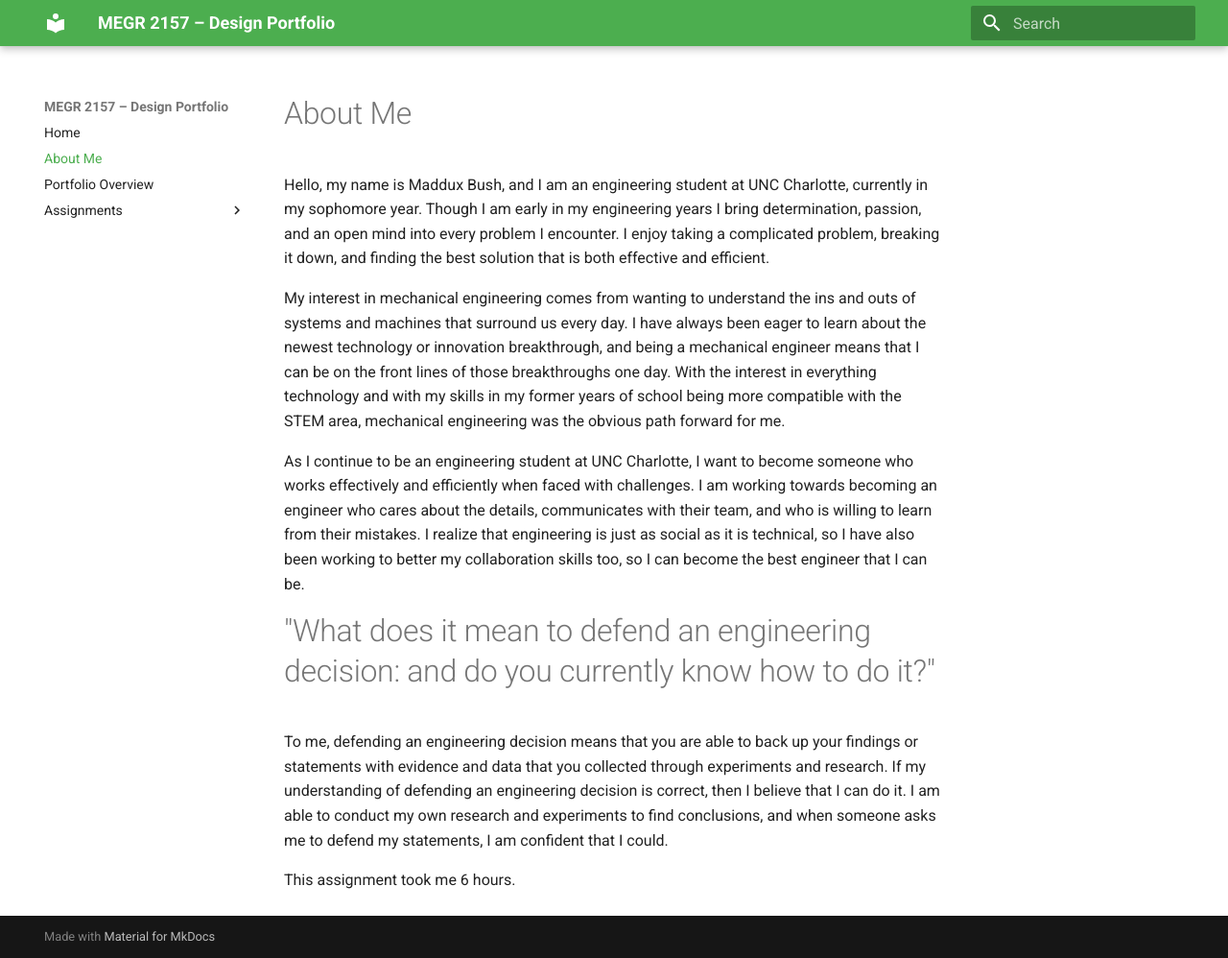
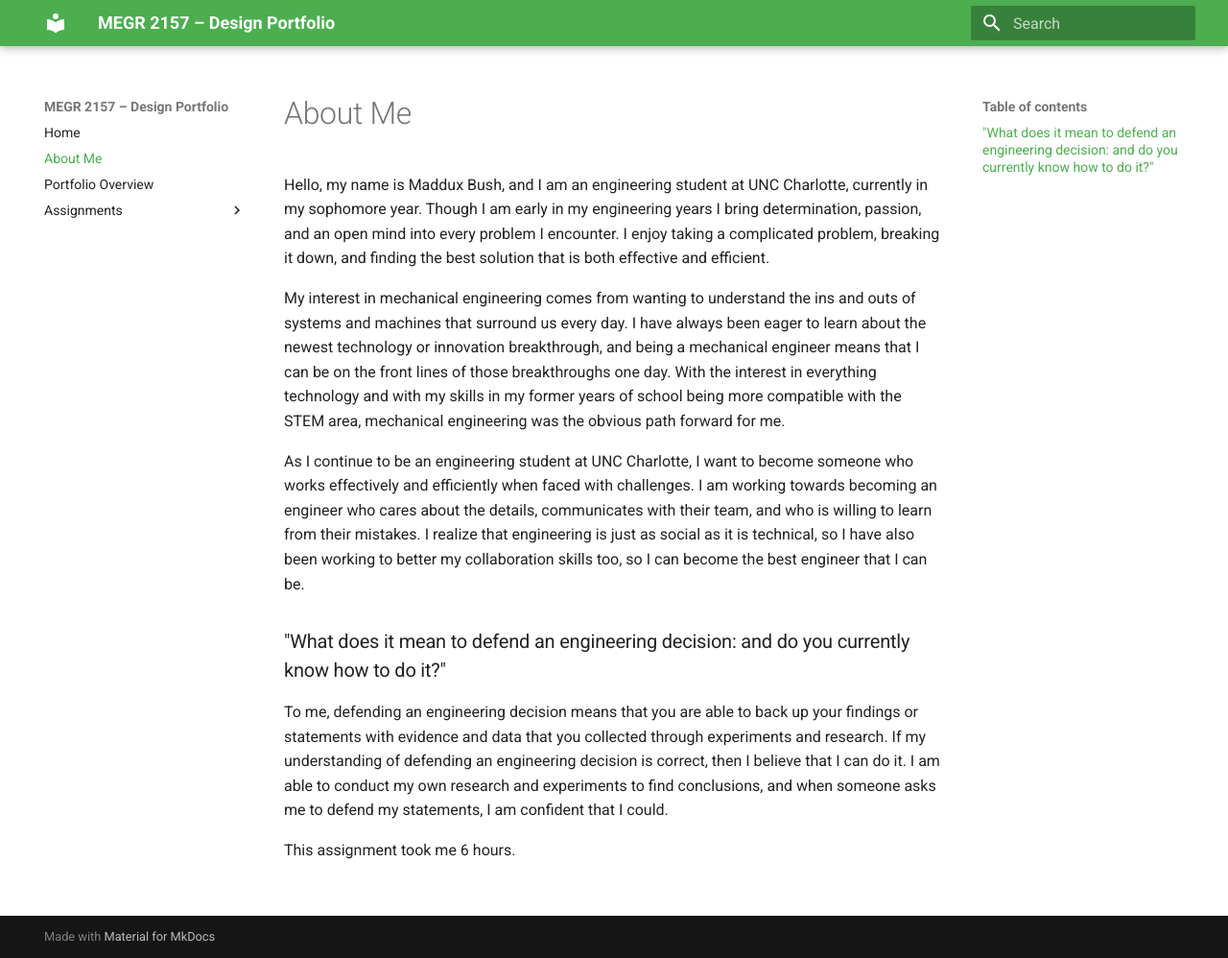
Before and after one commit to MadduxBush/megr2157-portfolio, an MkDocs documentation site: the page built from docs/aboutme/index.md, in a window 1280 px wide and 998 px high. Shown: the whole window at 96% size. Built offline with MkDocs 1.6.1 and Material for MkDocs 9.7.7, drawn with Linux system fonts in a browser that asks for light colours.

Commit message:
Change heading from h2 to h3 in index.md
Updated heading level for clarity in the document.

```diff
--- a/docs/aboutme/index.md
+++ b/docs/aboutme/index.md
@@ -7,7 +7,7 @@ My interest in mechanical engineering comes from wanting to understand the ins a
 As I continue to be an engineering student at UNC Charlotte, I want to become someone who works effectively and efficiently when faced with challenges. I am working towards becoming an engineer who cares about the details, communicates with their team, and who is willing to learn from their mistakes. I realize that engineering is just as social as it is technical, so I have also been working to better my collaboration skills too, so I can become the best engineer that I can be.
 
 
-#"What does it mean to defend an engineering decision: and do you currently know how to do it?"
+### "What does it mean to defend an engineering decision: and do you currently know how to do it?"
 
 To me, defending an engineering decision means that you are able to back up your findings or statements with evidence and data that you collected through experiments and research. If my understanding of defending an engineering decision is correct, then I believe that I can do it. I am able to conduct my own research and experiments to find conclusions, and when someone asks me to defend my statements, I am confident that I could.
 
```
